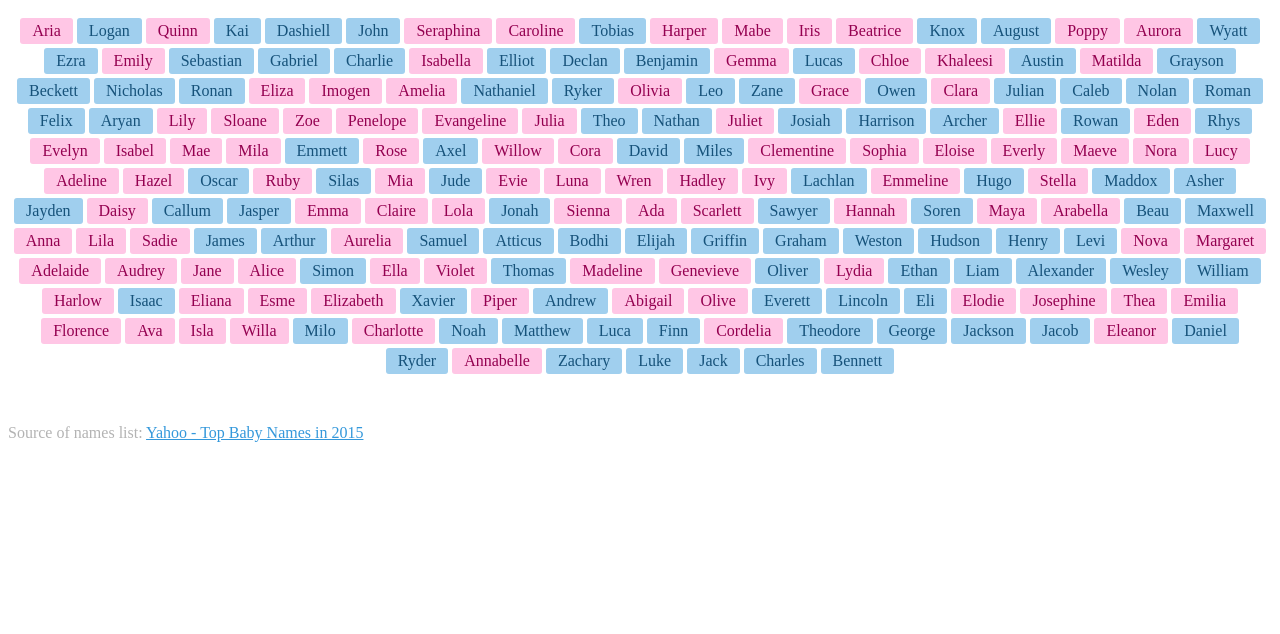
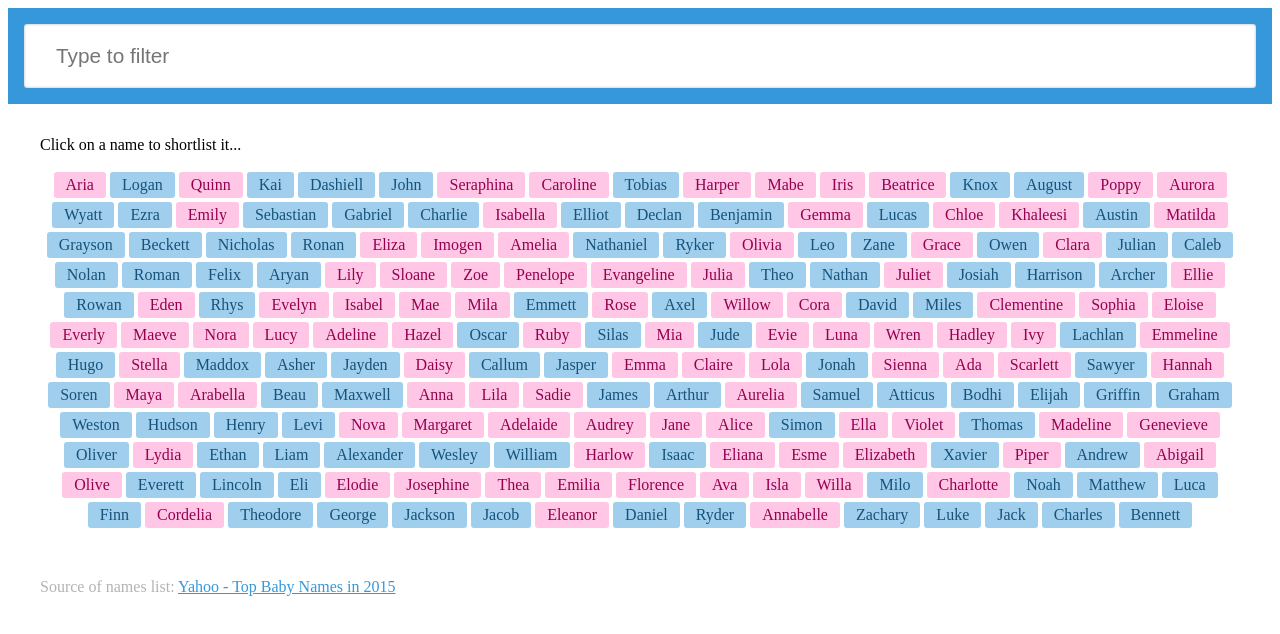
Before and after one commit to fblupi/baby-names, a React (Create React App) app: page / in a window 1280 px wide. Shown: the top 634 px of the page. Built offline with nearby package versions, Linux system fonts and the light colour scheme.

Commit message:
Input value with refs

```diff
--- a/package.json
+++ b/package.json
@@ -3,6 +3,7 @@
   "version": "0.1.0",
   "private": true,
   "dependencies": {
+    "normalize-css": "^2.3.1",
     "react": "^15.6.1",
     "react-dom": "^15.6.1",
     "react-scripts": "1.0.10"
--- a/src/App.js
+++ b/src/App.js
@@ -1,14 +1,21 @@
 import React, { Component } from 'react';
 import NamesList from './components/NamesList.js';
 import Credit from './components/Credit.js';
+import Search from './components/Search.js';
+import Shortlist from './components/Shortlist.js';
+import 'normalize-css';
 import './App.css';
 
 class App extends Component {
   render() {
     return(
       <div>
-        <NamesList data={this.props.data}/>
-        <Credit/>
+        <Search/>
+        <main>
+          <Shortlist/>
+          <NamesList data={this.props.data}/>
+          <Credit/>
+        </main>
       </div>
     );
   }
--- /dev/null
+++ b/src/components/Search.js
@@ -0,0 +1,23 @@
+import React, { Component } from 'react'
+
+class Search extends Component {
+	filterUpdate() {
+		const val = this.myValue.value;
+	}
+	render() {
+		return (
+			<header>
+				<form>
+					<input
+						type="text"
+						ref={ (value) => this.myValue = value }
+						placeholder="Type to filter"
+						onChange={this.filterUpdate.bind(this)}
+					/>
+				</form>
+			</header>
+		)
+	}
+}
+
+export default Search;
--- /dev/null
+++ b/src/components/Shortlist.js
@@ -0,0 +1,7 @@
+import React, { Component } from 'react'
+
+export default () => {
+	return (
+		<p>Click on a name to shortlist it...</p>
+	)
+}
```
Also changed, not shown: 1 other file (tests, documents, lock files or other folders).
